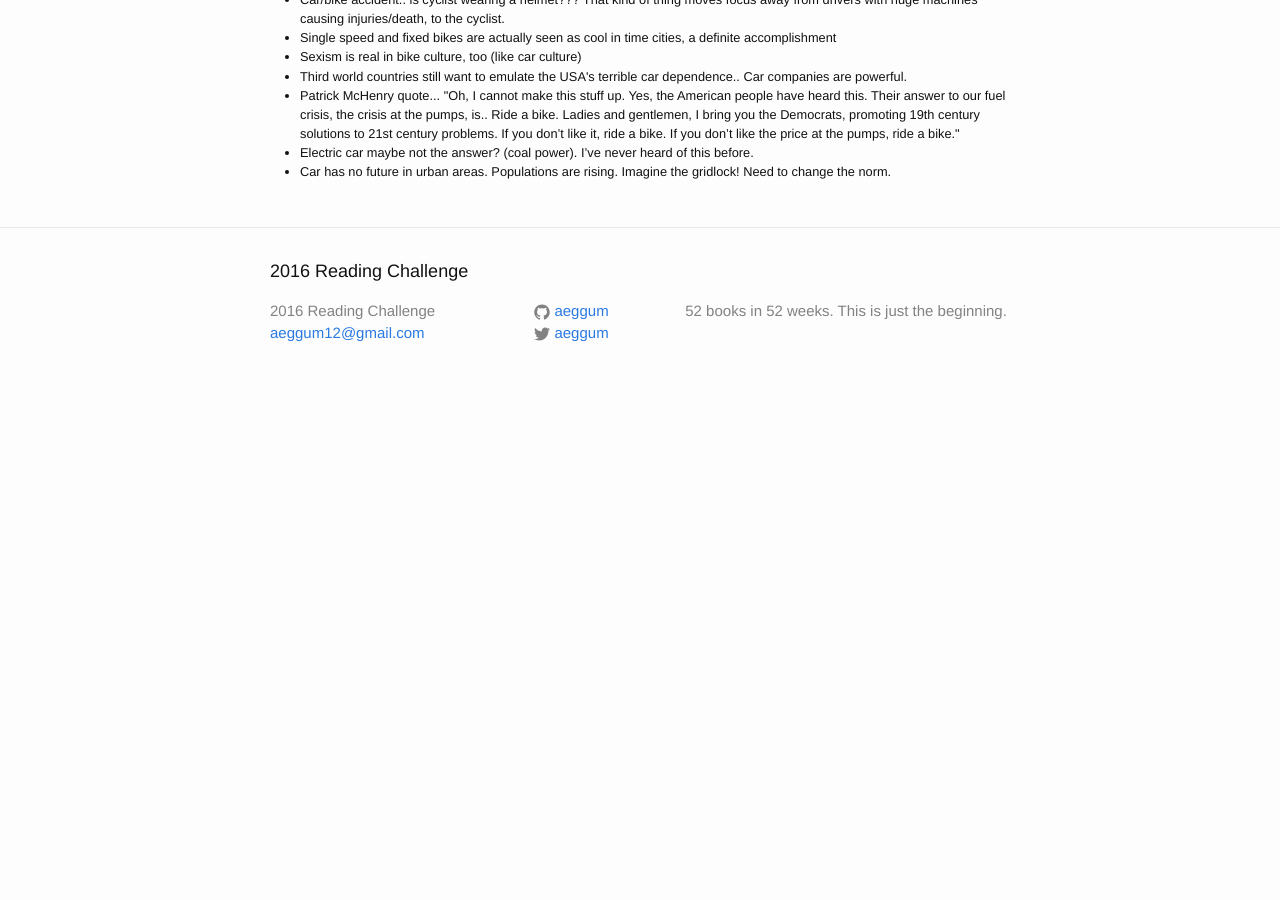
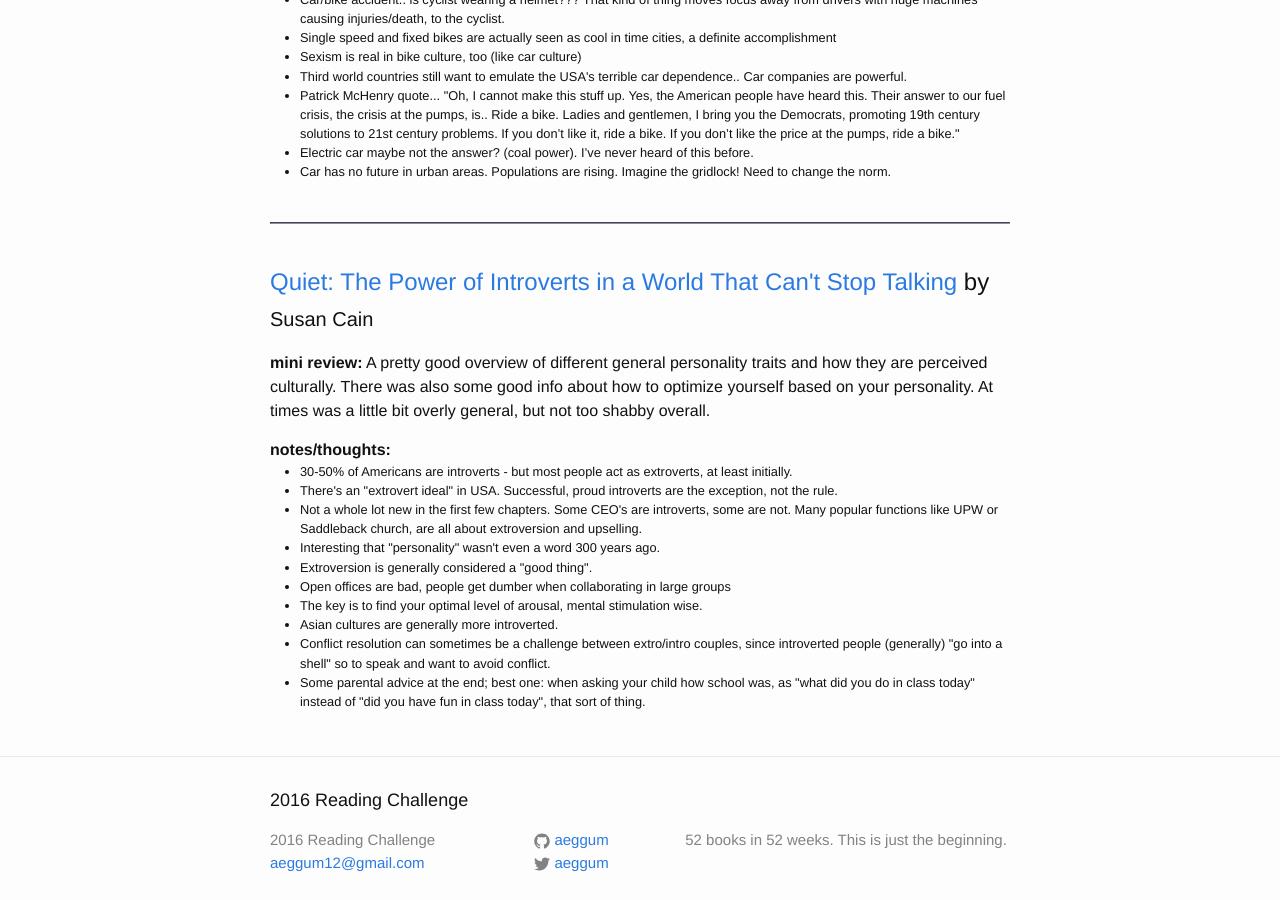
Before and after one commit to aeggum/aeggum.github.io, a Jekyll site: the page built from adam-books.html, in a window 1280 px wide and 900 px high, scrolled down 1786 px. Built offline with Jekyll 4.4.1, drawn with Linux system fonts in a browser that asks for light colours; before the commit the page ends 2191 px from its top, so only the background shows below that.

Commit message:
Added 5th book: Quiet

```diff
--- a/_data/books/adam.yml
+++ b/_data/books/adam.yml
@@ -70,3 +70,22 @@
     - Patrick McHenry quote... "Oh, I cannot make this stuff up. Yes, the American people have heard this. Their answer to our fuel crisis, the crisis at the pumps, is.. Ride a bike.  Ladies and gentlemen, I bring you the Democrats, promoting 19th century solutions to 21st century problems. If you don’t like it, ride a bike. If you don’t like the price at the pumps, ride a bike."
     - Electric car maybe not the answer? (coal power). I’ve never heard of this before.
     - Car has no future in urban areas. Populations are rising. Imagine the gridlock!  Need to change the norm.
+
+- title: "Quiet: The Power of Introverts in a World That Can't Stop Talking"
+  author: Susan Cain
+  amazon: http://www.amazon.com/gp/product/0307352153
+  review: >
+    A pretty good overview of different general personality traits and how they are perceived culturally.
+    There was also some good info about how to optimize yourself based on your personality.
+    At times was a little bit overly general, but not too shabby overall.
+  notes:
+    - 30-50% of Americans are introverts - but most people act as extroverts, at least initially.
+    - There's an "extrovert ideal" in USA.  Successful, proud introverts are the exception, not the rule.
+    - Not a whole lot new in the first few chapters.  Some CEO's are introverts, some are not.  Many popular functions like UPW or Saddleback church, are all about extroversion and upselling.
+    - Interesting that "personality" wasn't even a word 300 years ago.
+    - Extroversion is generally considered a "good thing".
+    - Open offices are bad, people get dumber when collaborating in large groups
+    - The key is to find your optimal level of arousal, mental stimulation wise.
+    - Asian cultures are generally more introverted.
+    - Conflict resolution can sometimes be a challenge between extro/intro couples, since introverted people (generally) "go into a shell" so to speak and want to avoid conflict.
+    - "Some parental advice at the end; best one: when asking your child how school was, as \"what did you do in class today\" instead of \"did you have fun in class today\", that sort of thing."
```
